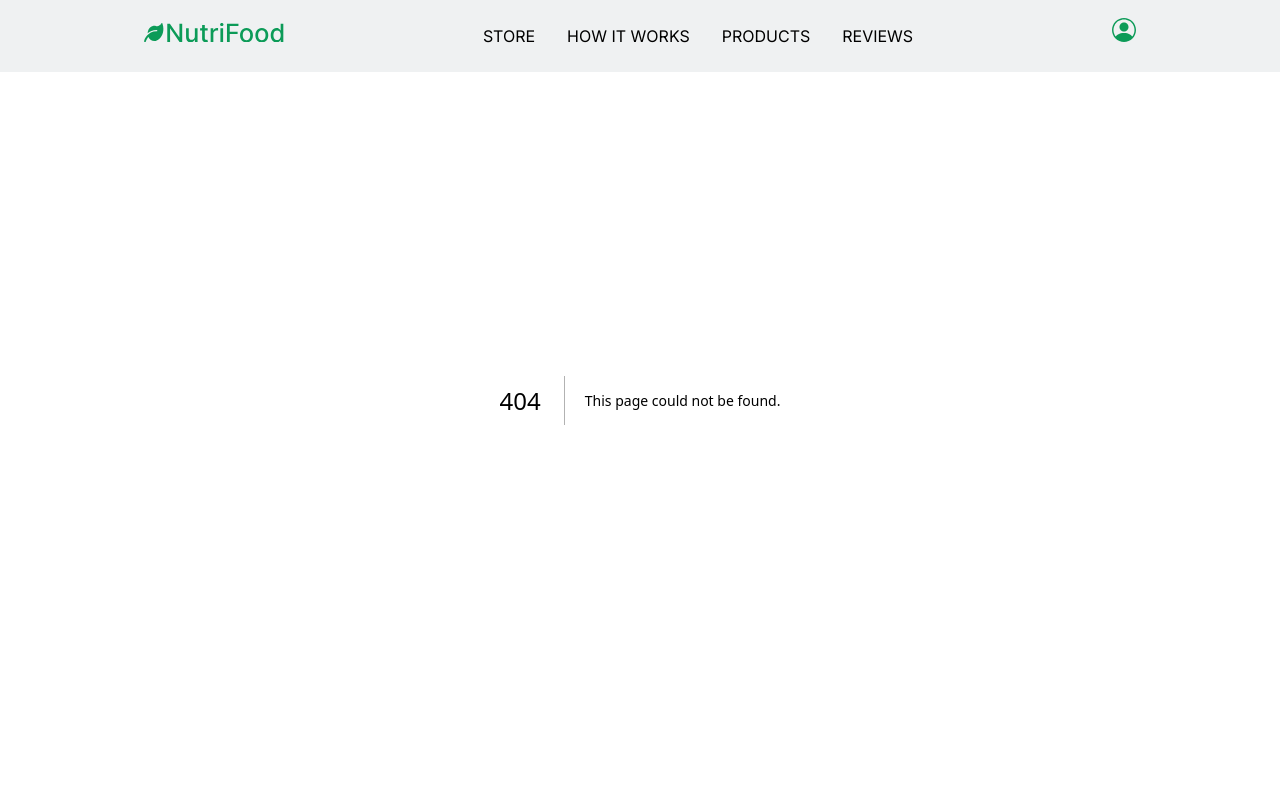
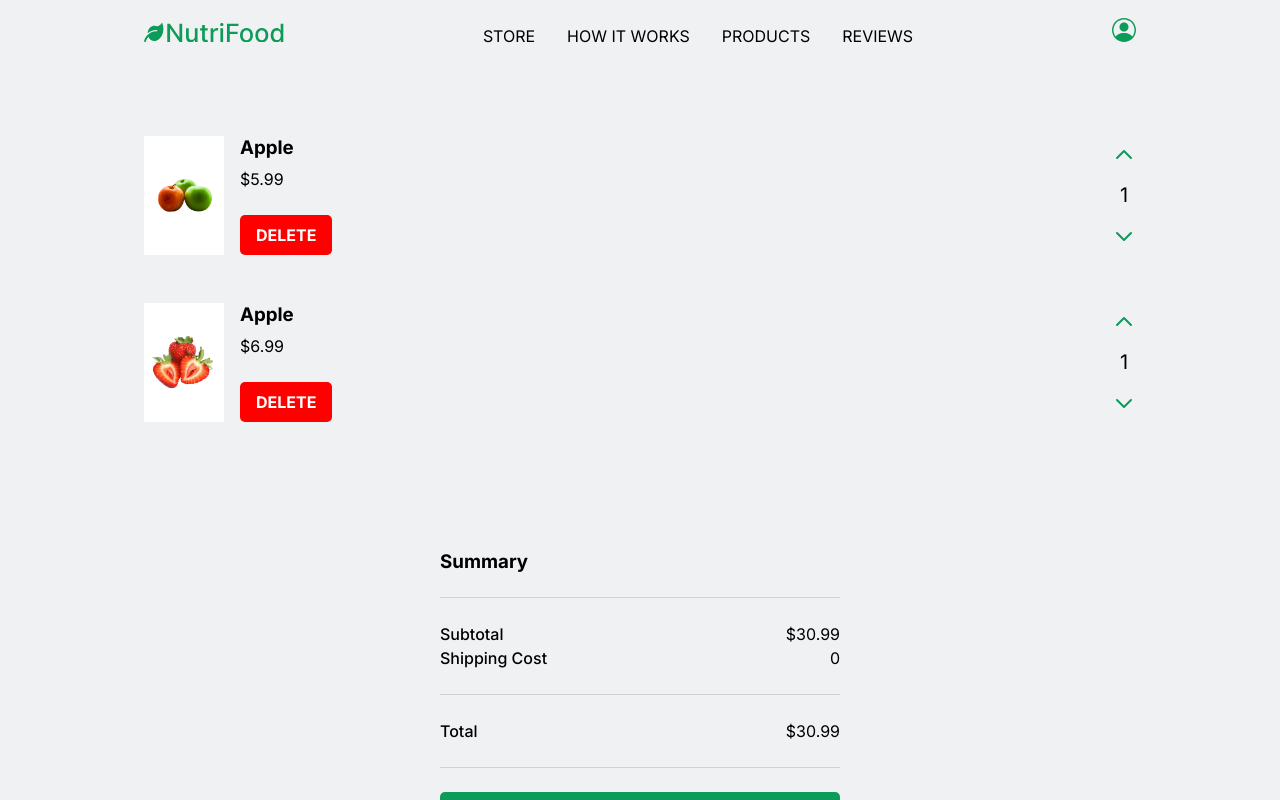
Before and after one commit to daily-coder/nutrifood, a Next.js app: page /checkout in a window 1280 px wide. Before the commit this address had no page. Shown: the top 800 px of the page. Built offline with nearby package versions, Linux system fonts and the light colour scheme.

Commit message:
feat: create checkout page

```diff
--- /dev/null
+++ b/src/pages/checkout.js
@@ -0,0 +1,42 @@
+import CheckoutList from "../components/CheckoutList";
+import MaxWidthWrapper from "../components/MaxWidthWrapper";
+import Payment from "../components/payment";
+
+const mockData = [
+  {
+    id: 1,
+    item: "apple",
+    price: 5.99,
+    src: "/images/store/apple.jpg",
+    height: 1201,
+    width: 1056,
+    type: "jpg",
+    quantity: 1,
+  },
+  {
+    id: 2,
+    item: "strawberry",
+    price: 6.99,
+    src: "/images/store/strawberry.jpg",
+    height: 1201,
+    width: 1056,
+    type: "jpg",
+    quantity: 1,
+  },
+];
+
+function Checkout() {
+  return (
+    <div>
+      <section>
+        <MaxWidthWrapper>
+          <CheckoutList checkoutItemsData={mockData} />
+
+          <Payment />
+        </MaxWidthWrapper>
+      </section>
+    </div>
+  );
+}
+
+export default Checkout;
```
